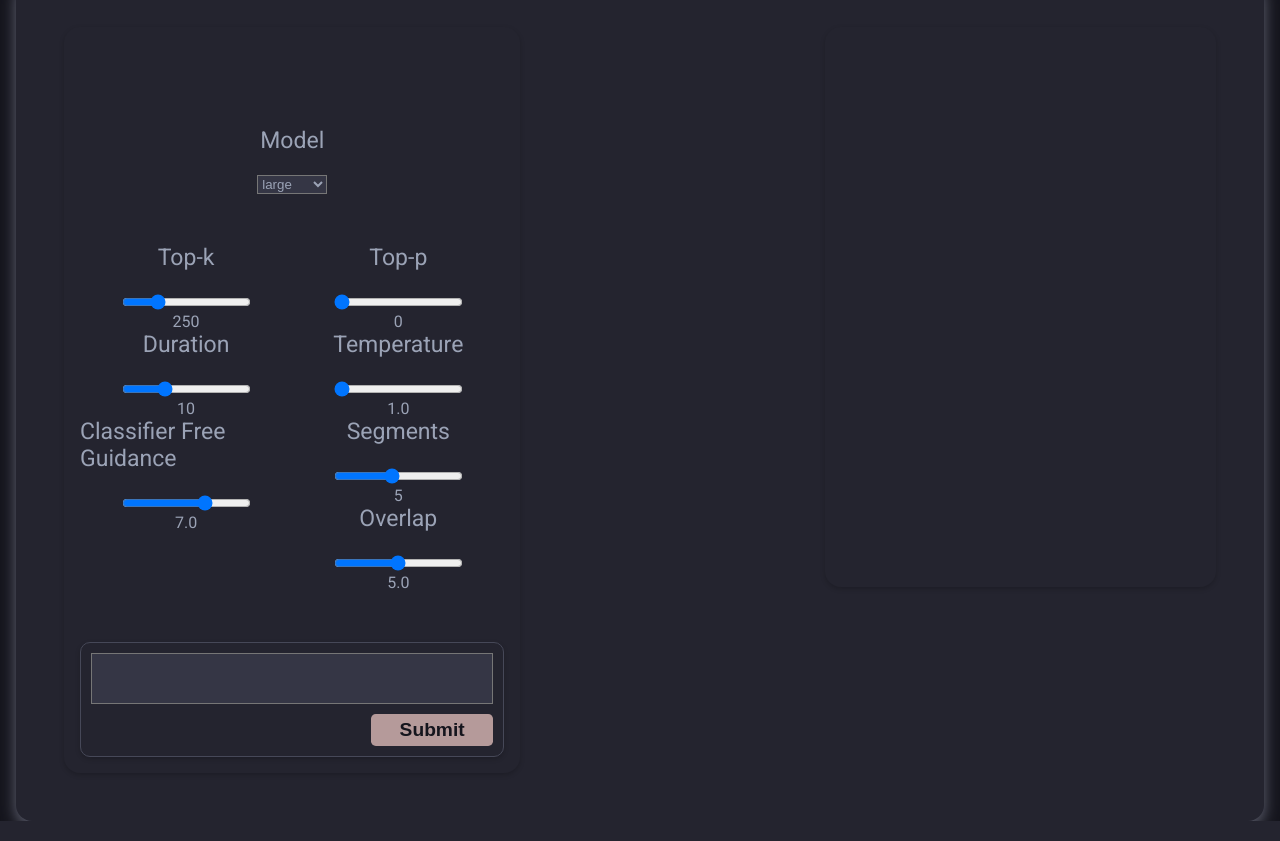
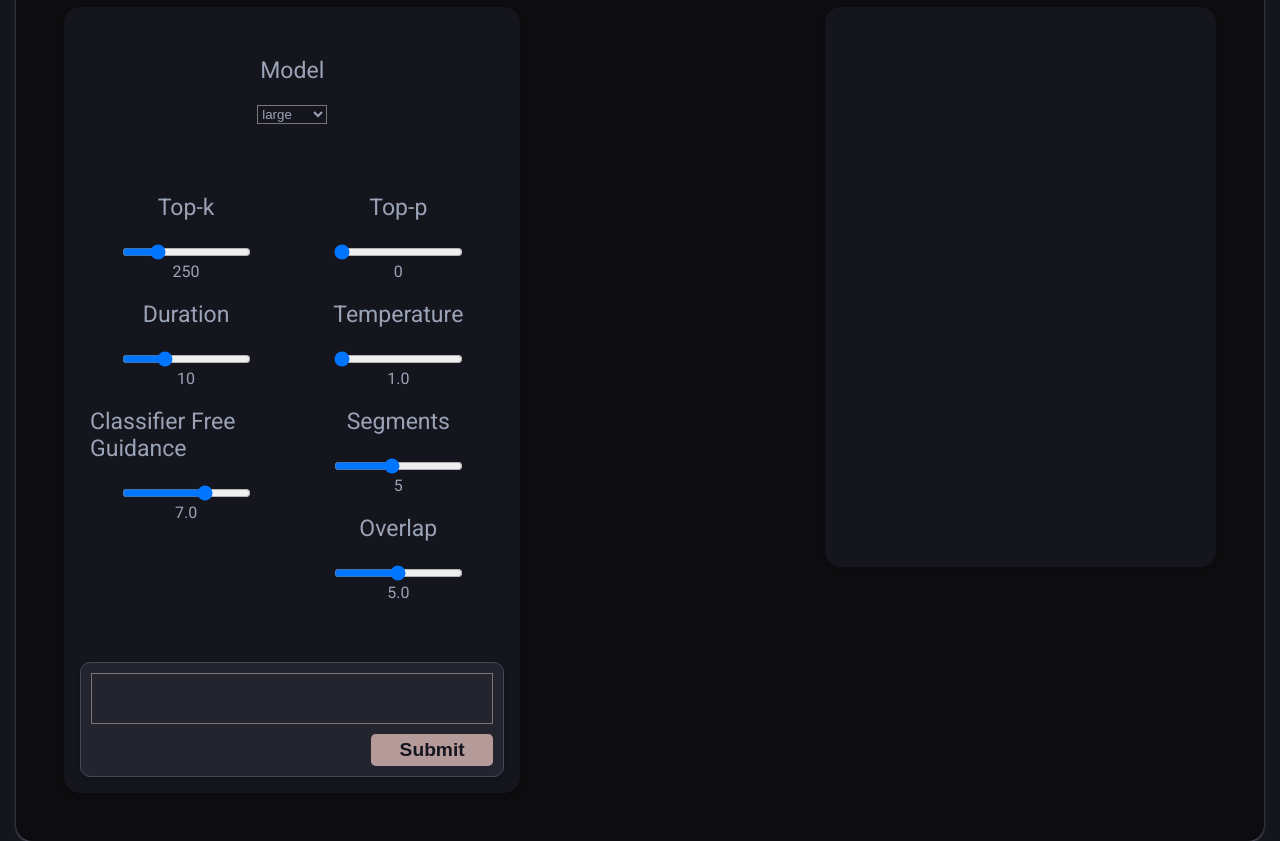
Before and after one commit to CoffeeVampir3/audiocraft-webui, a Flask app: page / in a window 1280 px wide. Run offline with Flask 3, Linux system fonts and the light colour scheme; data that the repository does not hold is empty.

Commit message:
Restyled a little better but still horrible.

```diff
--- a/templates/form.html
+++ b/templates/form.html
@@ -28,7 +28,7 @@
             --weasel: #626474;
             --mongoose: #54565c;
             --lemur: #464858;
-            --opossum: #353645;
+            --hamster: #353645;
             --badger: #24242f;
             --kitten: #15151d;
             --puppy: #141417;
@@ -59,10 +59,10 @@
 
         .container {
             width: 90%;
-            background-color: var(--badger);
+            background-color: var(--hamster);
             padding: 3em;
             border-radius: 1em;
-            box-shadow: 0px 5px 15px var(--weasel);
+            box-shadow: 0px 1px 3px var(--weasel);
             transition: all 0.3s ease;
             display: flex;
             justify-content: space-between;
@@ -79,13 +79,13 @@
             border: 1px solid var(--border-color);
             border-radius: 1em;
             box-shadow: 0px 2px 5px rgba(0, 0, 0, 0.2);
-            background-color: var(--ternary-background);
+            background-color: var(--kitten);
         }
 
         #advanced-settings {
             width: 60%;
             flex: 1;
-            padding-top: 100px;
+            padding-top: 40px;
         }
 
         .audio-padding {
@@ -228,6 +228,7 @@
 
         .field {
             flex-basis: 100%;
+            padding: 10px;
         }
 
         .group > div {
```
